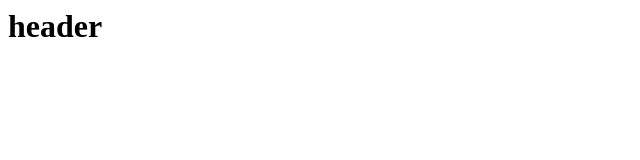
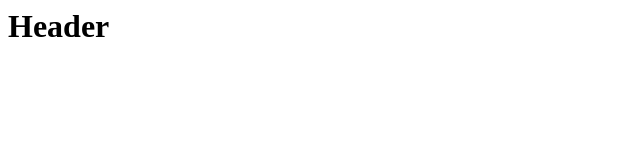
Before and after one commit to QV-VQ/new-repo, a plain HTML site: page Desktop/sample-project/index.html in a window 1280 px wide. Shown: the full height of the page, 0-640 px from the left. Drawn offline with Linux system fonts and the light colour scheme.

Commit message:
Adjust header

```diff
--- a/Desktop/sample-project/index.html
+++ b/Desktop/sample-project/index.html
@@ -5,7 +5,7 @@
   <title>Document</title>
 </head>
 <body>
-  <h1>header</h1>
+  <h1>Header</h1>
 
 </body>
 </html>
```
